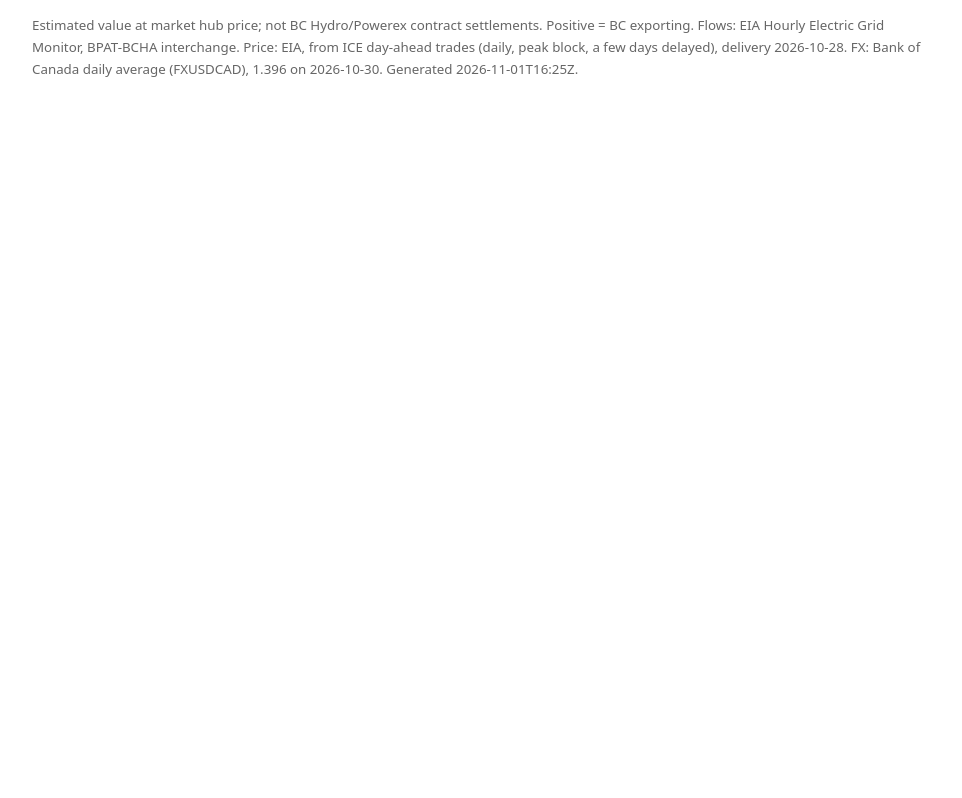
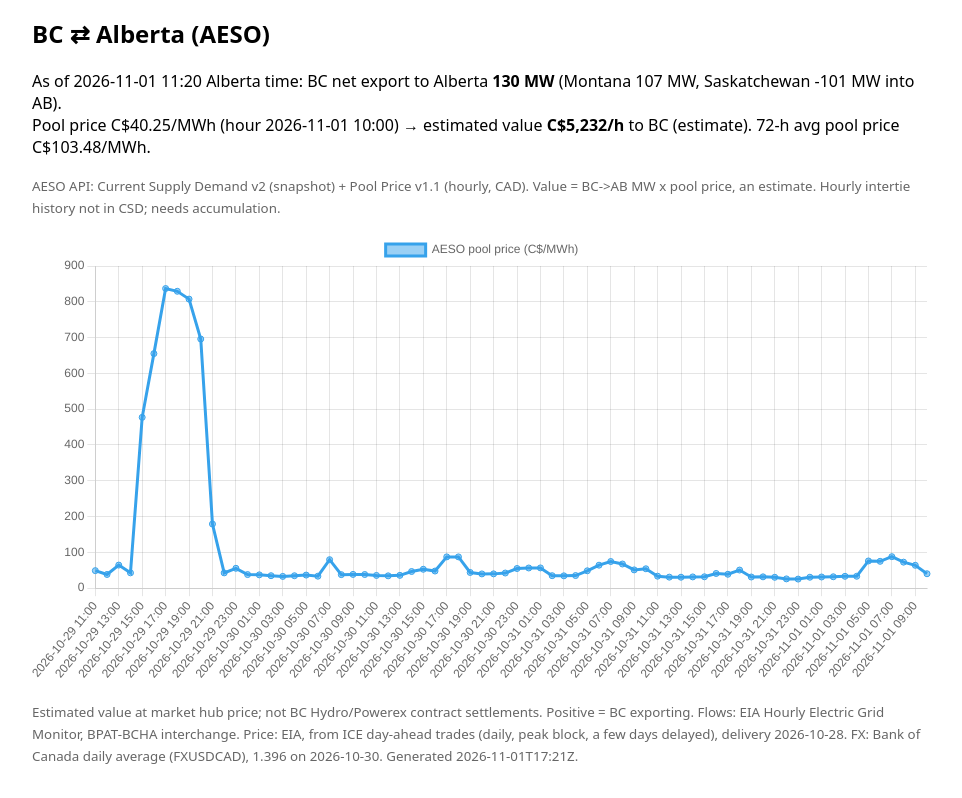
Before and after one commit to warrenboyle/bc-powerflow, a plain HTML site: page docs/index.html in a window 1280 px wide. Shown: the part 609-1407 px from the top of the page, without its empty margins (158-1120 px from the left). Before the commit the page ends 800 px from the top, so only its background shows below. Drawn offline with nearby package versions, Linux system fonts and the light colour scheme.

Commit message:
AESO: CSD v2 + pool price v1.1, BC-AB flow value estimate, Alberta section

```diff
--- a/docs/data.json
+++ b/docs/data.json
@@ -1,5 +1,5 @@
 {
- "generated_utc": "2026-11-01T16:25Z",
+ "generated_utc": "2026-11-01T17:21Z",
  "fx": {
   "usdcad": 1.396,
   "date": "2026-10-30",
@@ -20,7 +20,384 @@
   "hours": 72,
   "source": "EIA Hourly Electric Grid Monitor, BPAT-BCHA interchange"
  },
- "aeso": null,
+ "aeso": {
+  "as_of_mpt": "2026-11-01 11:20",
+  "as_of_utc": "2026-11-01 17:20",
+  "interchange_mw_into_ab": {
+   "British Columbia": 130,
+   "Montana": 107,
+   "Saskatchewan": -101
+  },
+  "net_interchange_mw_into_ab": 136,
+  "bc_export_to_ab_mw": 130,
+  "latest_pool_price_cad": 40.25,
+  "latest_price_hour_mpt": "2026-11-01 10:00",
+  "bc_ab_est_value_cad_per_hour": 5232,
+  "avg_pool_price_cad": 103.48,
+  "prices": [
+   {
+    "t": "2026-10-29T17:00:00Z",
+    "mpt": "2026-10-29 11:00",
+    "cad_mwh": 48.98
+   },
+   {
+    "t": "2026-10-29T18:00:00Z",
+    "mpt": "2026-10-29 12:00",
+    "cad_mwh": 38.28
+   },
+   {
+    "t": "2026-10-29T19:00:00Z",
+    "mpt": "2026-10-29 13:00",
+    "cad_mwh": 64.44
+   },
+   {
+    "t": "2026-10-29T20:00:00Z",
+    "mpt": "2026-10-29 14:00",
+    "cad_mwh": 42.72
+   },
+   {
+    "t": "2026-10-29T21:00:00Z",
+    "mpt": "2026-10-29 15:00",
+    "cad_mwh": 477.2
+   },
+   {
+    "t": "2026-10-29T22:00:00Z",
+    "mpt": "2026-10-29 16:00",
+    "cad_mwh": 655.24
+   },
+   {
+    "t": "2026-10-29T23:00:00Z",
+    "mpt": "2026-10-29 17:00",
+    "cad_mwh": 837.1
+   },
+   {
+    "t": "2026-10-30T00:00:00Z",
+    "mpt": "2026-10-29 18:00",
+    "cad_mwh": 829.35
+   },
+   {
+    "t": "2026-10-30T01:00:00Z",
+    "mpt": "2026-10-29 19:00",
+    "cad_mwh": 807.54
+   },
+   {
+    "t": "2026-10-30T02:00:00Z",
+    "mpt": "2026-10-29 20:00",
+    "cad_mwh": 695.98
+   },
+   {
+    "t": "2026-10-30T03:00:00Z",
+    "mpt": "2026-10-29 21:00",
+    "cad_mwh": 179.17
+   },
+   {
+    "t": "2026-10-30T04:00:00Z",
+    "mpt": "2026-10-29 22:00",
+    "cad_mwh": 42.7
+   },
+   {
+    "t": "2026-10-30T05:00:00Z",
+    "mpt": "2026-10-29 23:00",
+    "cad_mwh": 55.46
+   },
+   {
+    "t": "2026-10-30T06:00:00Z",
+    "mpt": "2026-10-30 00:00",
+    "cad_mwh": 37.99
+   },
+   {
+    "t": "2026-10-30T07:00:00Z",
+    "mpt": "2026-10-30 01:00",
+    "cad_mwh": 37.16
+   },
+   {
+    "t": "2026-10-30T08:00:00Z",
+    "mpt": "2026-10-30 02:00",
+    "cad_mwh": 34.84
+   },
+   {
+    "t": "2026-10-30T09:00:00Z",
+    "mpt": "2026-10-30 03:00",
+    "cad_mwh": 32.85
+   },
+   {
+    "t": "2026-10-30T10:00:00Z",
+    "mpt": "2026-10-30 04:00",
+    "cad_mwh": 34.71
+   },
+   {
+    "t": "2026-10-30T11:00:00Z",
+    "mpt": "2026-10-30 05:00",
+    "cad_mwh": 36.54
+   },
+   {
+    "t": "2026-10-30T12:00:00Z",
+    "mpt": "2026-10-30 06:00",
+    "cad_mwh": 33.46
+   },
+   {
+    "t": "2026-10-30T13:00:00Z",
+    "mpt": "2026-10-30 07:00",
+    "cad_mwh": 79.62
+   },
+   {
+    "t": "2026-10-30T14:00:00Z",
+    "mpt": "2026-10-30 08:00",
+    "cad_mwh": 37.82
+   },
+   {
+    "t": "2026-10-30T15:00:00Z",
+    "mpt": "2026-10-30 09:00",
+    "cad_mwh": 38.44
+   },
+   {
+    "t": "2026-10-30T16:00:00Z",
+    "mpt": "2026-10-30 10:00",
+    "cad_mwh": 38.16
+   },
+   {
+    "t": "2026-10-30T17:00:00Z",
+    "mpt": "2026-10-30 11:00",
+    "cad_mwh": 35.57
+   },
+   {
+    "t": "2026-10-30T18:00:00Z",
+    "mpt": "2026-10-30 12:00",
+    "cad_mwh": 34.4
+   },
+   {
+    "t": "2026-10-30T19:00:00Z",
+    "mpt": "2026-10-30 13:00",
+    "cad_mwh": 35.77
+   },
+   {
+    "t": "2026-10-30T20:00:00Z",
+    "mpt": "2026-10-30 14:00",
+    "cad_mwh": 46.55
+   },
+   {
+    "t": "2026-10-30T21:00:00Z",
+    "mpt": "2026-10-30 15:00",
+    "cad_mwh": 52.79
+   },
+   {
+    "t": "2026-10-30T22:00:00Z",
+    "mpt": "2026-10-30 16:00",
+    "cad_mwh": 47.84
+   },
+   {
+    "t": "2026-10-30T23:00:00Z",
+    "mpt": "2026-10-30 17:00",
+    "cad_mwh": 87.4
+   },
+   {
+    "t": "2026-10-31T00:00:00Z",
+    "mpt": "2026-10-30 18:00",
+    "cad_mwh": 87.4
+   },
+   {
+    "t": "2026-10-31T01:00:00Z",
+    "mpt": "2026-10-30 19:00",
+    "cad_mwh": 43.85
+   },
+   {
+    "t": "2026-10-31T02:00:00Z",
+    "mpt": "2026-10-30 20:00",
+    "cad_mwh": 39.79
+   },
+   {
+    "t": "2026-10-31T03:00:00Z",
+    "mpt": "2026-10-30 21:00",
+    "cad_mwh": 39.92
+   },
+   {
+    "t": "2026-10-31T04:00:00Z",
+    "mpt": "2026-10-30 22:00",
+    "cad_mwh": 42.29
+   },
+   {
+    "t": "2026-10-31T05:00:00Z",
+    "mpt": "2026-10-30 23:00",
+    "cad_mwh": 54.9
+   },
+   {
+    "t": "2026-10-31T06:00:00Z",
+    "mpt": "2026-10-31 00:00",
+    "cad_mwh": 56.35
+   },
+   {
+    "t": "2026-10-31T07:00:00Z",
+    "mpt": "2026-10-31 01:00",
+    "cad_mwh": 56.55
+   },
+   {
+    "t": "2026-10-31T08:00:00Z",
+    "mpt": "2026-10-31 02:00",
+    "cad_mwh": 34.87
+   },
+   {
+    "t": "2026-10-31T09:00:00Z",
+    "mpt": "2026-10-31 03:00",
+    "cad_mwh": 34.44
+   },
+   {
+    "t": "2026-10-31T10:00:00Z",
+    "mpt": "2026-10-31 04:00",
+    "cad_mwh": 35.22
+   },
+   {
+    "t": "2026-10-31T11:00:00Z",
+    "mpt": "2026-10-31 05:00",
+    "cad_mwh": 48.55
+   },
+   {
+    "t": "2026-10-31T12:00:00Z",
+    "mpt": "2026-10-31 06:00",
+    "cad_mwh": 64.19
+   },
+   {
+    "t": "2026-10-31T13:00:00Z",
+    "mpt": "2026-10-31 07:00",
+    "cad_mwh": 74.44
+   },
+   {
+    "t": "2026-10-31T14:00:00Z",
+    "mpt": "2026-10-31 08:00",
+    "cad_mwh": 67.5
+   },
+   {
+    "t": "2026-10-31T15:00:00Z",
+    "mpt": "2026-10-31 09:00",
+    "cad_mwh": 51.09
+   },
+   {
+    "t": "2026-10-31T16:00:00Z",
+    "mpt": "2026-10-31 10:00",
+    "cad_mwh": 54.15
+   },
+   {
+    "t": "2026-10-31T17:00:00Z",
+    "mpt": "2026-10-31 11:00",
+    "cad_mwh": 33.49
+   },
+   {
+    "t": "2026-10-31T18:00:00Z",
+    "mpt": "2026-10-31 12:00",
+    "cad_mwh": 30.83
+   },
+   {
+    "t": "2026-10-31T19:00:00Z",
+    "mpt": "2026-10-31 13:00",
+    "cad_mwh": 30.61
+   },
+   {
+    "t": "2026-10-31T20:00:00Z",
+    "mpt": "2026-10-31 14:00",
+    "cad_mwh": 31.41
+   },
+   {
+    "t": "2026-10-31T21:00:00Z",
+    "mpt": "2026-10-31 15:00",
+    "cad_mwh": 31.82
+   },
+   {
+    "t": "2026-10-31T22:00:00Z",
+    "mpt": "2026-10-31 16:00",
+    "cad_mwh": 41.04
+   },
+   {
+    "t": "2026-10-31T23:00:00Z",
+    "mpt": "2026-10-31 17:00",
+    "cad_mwh": 38.87
+   },
+   {
+    "t": "2026-11-01T00:00:00Z",
+    "mpt": "2026-10-31 18:00",
+    "cad_mwh": 50.6
+   },
+   {
+    "t": "2026-11-01T01:00:00Z",
+    "mpt": "2026-10-31 19:00",
+    "cad_mwh": 31.15
+   },
+   {
+    "t": "2026-11-01T02:00:00Z",
+    "mpt": "2026-10-31 20:00",
+    "cad_mwh": 31.62
+   },
+   {
+    "t": "2026-11-01T03:00:00Z",
+    "mpt": "2026-10-31 21:00",
+    "cad_mwh": 30.35
+   },
+   {
+    "t": "2026-11-01T04:00:00Z",
+    "mpt": "2026-10-31 22:00",
+    "cad_mwh": 25.91
+   },
+   {
+    "t": "2026-11-01T05:00:00Z",
+    "mpt": "2026-10-31 23:00",
+    "cad_mwh": 25.34
+   },
+   {
+    "t": "2026-11-01T06:00:00Z",
+    "mpt": "2026-11-01 00:00",
+    "cad_mwh": 30.56
+   },
+   {
+    "t": "2026-11-01T07:00:00Z",
+    "mpt": "2026-11-01 01:00",
+    "cad_mwh": 31.23
+   },
+   {
+    "t": "2026-11-01T08:00:00Z",
+    "mpt": "2026-11-01 02:00",
+    "cad_mwh": 31.82
+   },
+   {
+    "t": "2026-11-01T09:00:00Z",
+    "mpt": "2026-11-01 03:00",
+    "cad_mwh": 33.12
+   },
+   {
+    "t": "2026-11-01T10:00:00Z",
+    "mpt": "2026-11-01 04:00",
+    "cad_mwh": 33.25
+   },
+   {
+    "t": "2026-11-01T11:00:00Z",
+    "mpt": "2026-11-01 05:00",
+    "cad_mwh": 76.01
+   },
+   {
+    "t": "2026-11-01T12:00:00Z",
+    "mpt": "2026-11-01 06:00",
+    "cad_mwh": 75.0
+   },
+   {
+    "t": "2026-11-01T13:00:00Z",
+    "mpt": "2026-11-01 07:00",
+    "cad_mwh": 87.96
+   },
+   {
+    "t": "2026-11-01T14:00:00Z",
+    "mpt": "2026-11-01 08:00",
+    "cad_mwh": 72.73
+   },
+   {
+    "t": "2026-11-01T15:00:00Z",
+    "mpt": "2026-11-01 09:00",
+    "cad_mwh": 63.84
+   },
+   {
+    "t": "2026-11-01T16:00:00Z",
+    "mpt": "2026-11-01 10:00",
+    "cad_mwh": 40.25
+   }
+  ],
+  "source": "AESO API: Current Supply Demand v2 (snapshot) + Pool Price v1.1 (hourly, CAD). Value = BC->AB MW x pool price, an estimate. Hourly intertie history not in CSD; needs accumulation."
+ },
  "series": [
   {
    "t": "2026-10-28T08:00:00+00:00",
--- a/docs/index.html
+++ b/docs/index.html
@@ -1,7 +1,7 @@
 <!doctype html><html><head><meta charset="utf-8"><title>BC Hydro intertie flows (proof of concept)</title>
 <script src="https://cdn.jsdelivr.net/npm/chart.js"></script>
 <style>body{font-family:system-ui;max-width:900px;margin:2em auto;padding:0 1em}small{color:#666}</style></head>
-<body><h1>BC ⇄ US intertie flow and estimated value</h1><div id="sum"></div><canvas id="c"></canvas><p><small id="src"></small></p>
+<body><h1>BC ⇄ US intertie flow and estimated value</h1><div id="sum"></div><canvas id="c"></canvas><h2>BC ⇄ Alberta (AESO)</h2><div id="ab"></div><canvas id="p"></canvas><p><small id="src"></small></p>
 <script>
 fetch('data.json').then(r=>r.json()).then(d=>{
  const b=d.bc_us,m=d.midc;
@@ -9,6 +9,10 @@ fetch('data.json').then(r=>r.json()).then(d=>{
  Last ${b.hours} h: net export ${Math.round(b.net_export_mwh).toLocaleString()} MWh, estimated value <b>C$${b.est_value_cad.toLocaleString()}</b> at ${m.hub} C$${m.cad_mwh}/MWh.</p>`;
  new Chart(document.getElementById('c'),{type:'bar',data:{labels:d.series.map(s=>new Date(s.t).toLocaleString('en-CA',{timeZone:'America/Vancouver',month:'short',day:'numeric',hour:'2-digit'})),
   datasets:[{label:'BC net export to US (MW, + = export)',data:d.series.map(s=>s.mw)}]}});
+ const a=d.aeso; if(a){const t=a.interchange_mw_into_ab;
+ document.getElementById('ab').innerHTML=`<p>As of ${a.as_of_mpt} Alberta time: BC net export to Alberta <b>${a.bc_export_to_ab_mw} MW</b> (Montana ${t.Montana??'n/a'} MW, Saskatchewan ${t.Saskatchewan??'n/a'} MW into AB).<br>
+ Pool price C$${a.latest_pool_price_cad}/MWh (hour ${a.latest_price_hour_mpt}) → estimated value <b>C$${a.bc_ab_est_value_cad_per_hour.toLocaleString()}/h</b> to BC (estimate). ${a.prices.length}-h avg pool price C$${a.avg_pool_price_cad}/MWh.</p><p><small>${a.source}</small></p>`;
+ new Chart(document.getElementById('p'),{type:'line',data:{labels:a.prices.map(p=>p.mpt),datasets:[{label:'AESO pool price (C$/MWh)',data:a.prices.map(p=>p.cad_mwh)}]}});}
  document.getElementById('src').textContent=`${d.note} Flows: ${b.source}. Price: ${m.source}, delivery ${m.delivery}. FX: ${d.fx.source}, ${d.fx.usdcad} on ${d.fx.date}. Generated ${d.generated_utc}.`;
 });
 </script></body></html>
```
Also changed, not shown: 1 other file.
